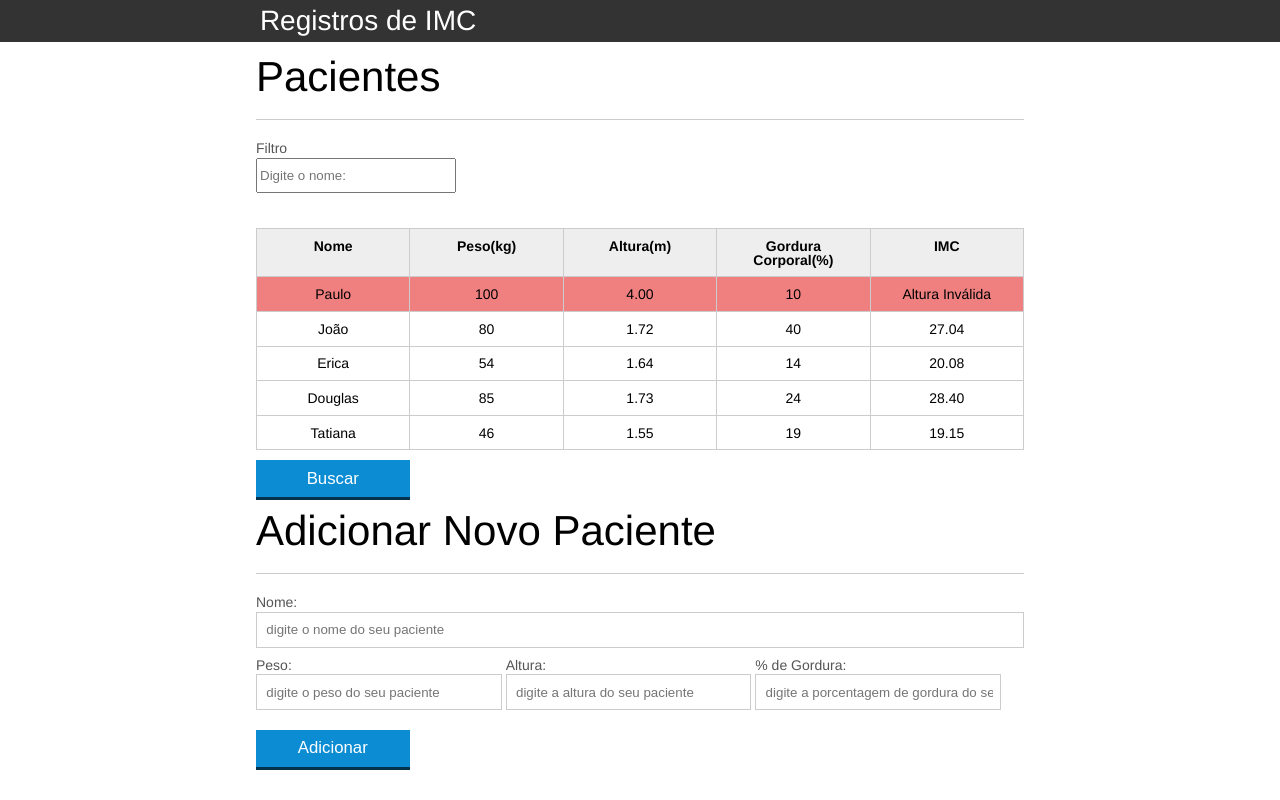
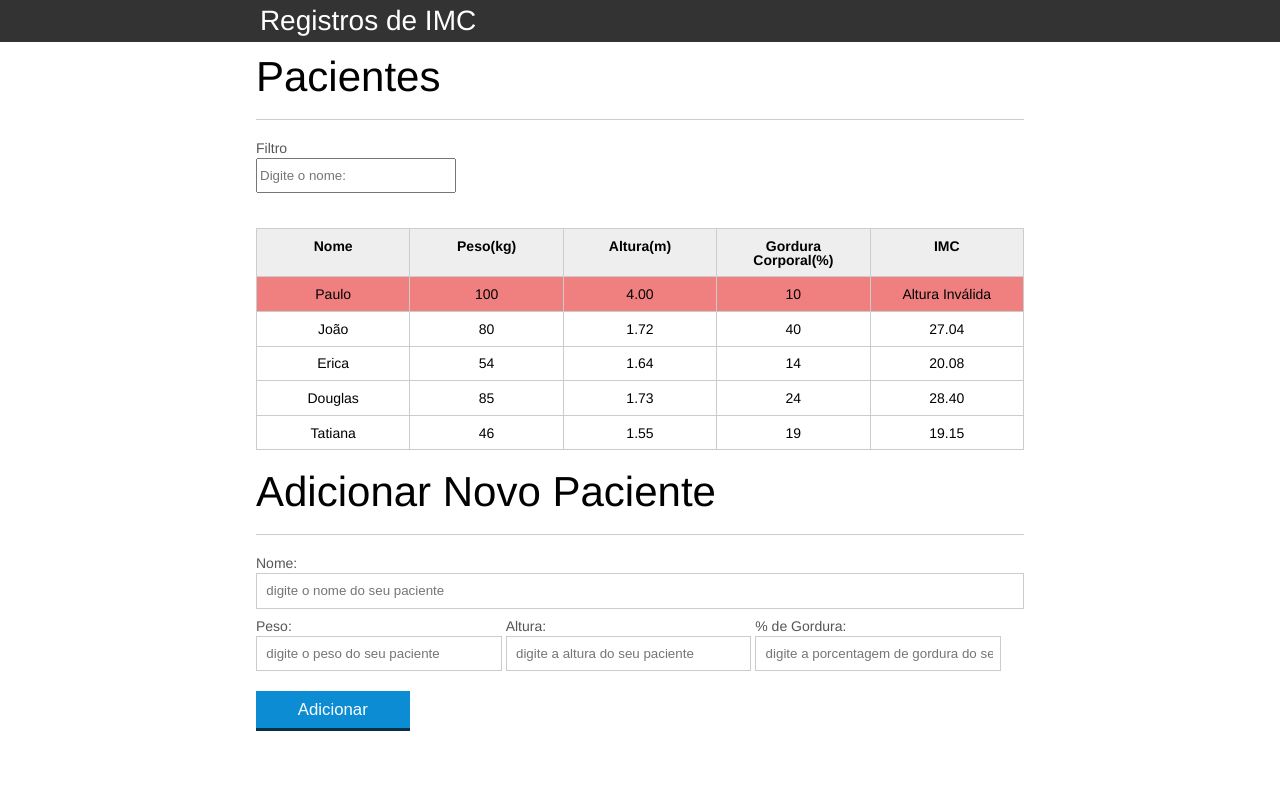
Before and after one commit to HoracioGomes/Calculo_IMC, a plain HTML site: page index.html in a window 1280 px wide. Drawn offline with Linux system fonts and the light colour scheme.

Commit message:
Ocultacao do botao buscar

```diff
--- a/index.html
+++ b/index.html
@@ -75,9 +75,10 @@
 				</tbody>
 			</table>
 			<span id="erro-requisicao" class="invisivel" >Ocorreu um erro na requisição!</span>
-			<button id="buscar-pacientes" class="botao bto-principal">Buscar</button>
+			<!-- <button id="buscar-pacientes" class="botao bto-principal">Buscar</button> -->
 		</section>
 	</main>
+	<br>
 	<section class="container">
 		<h2 id="titulo-form">Adicionar Novo Paciente</h2>
 		<form id="form-adiciona">
```
